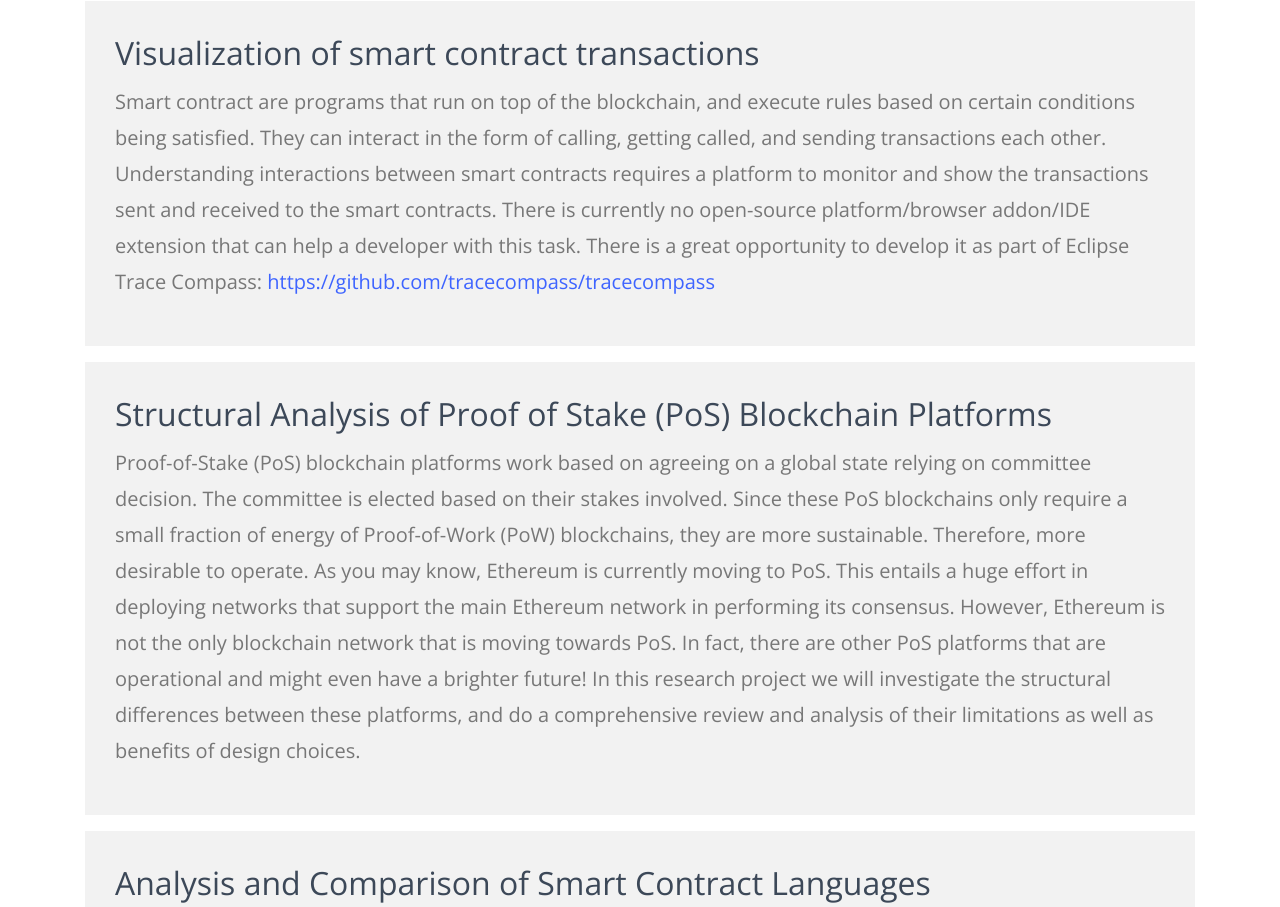
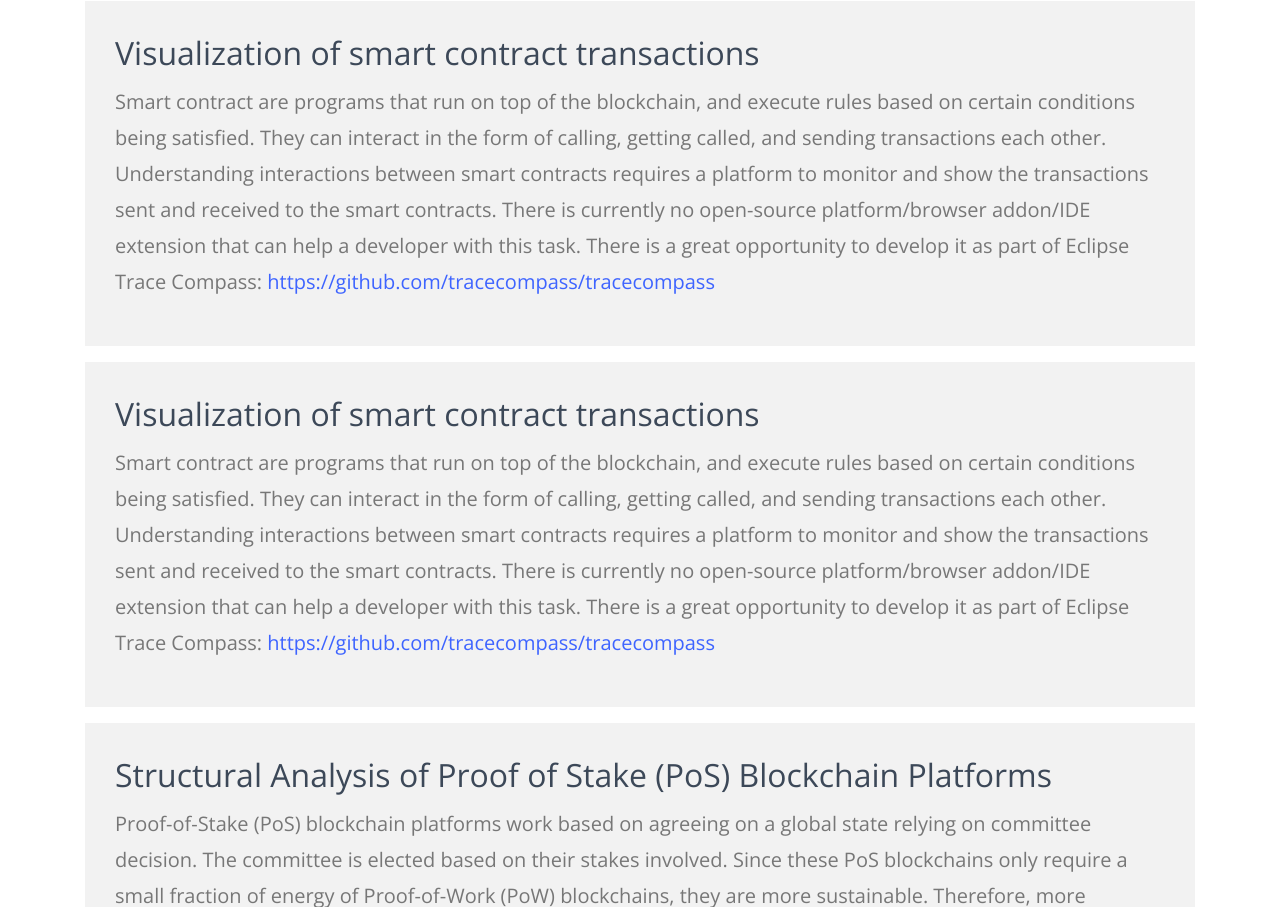
Before and after one commit to mojtaba-eshghie/kthms, a plain HTML site: page index.html in a window 1280 px wide. Shown: the part 336-1243 px from the top of the page. Drawn offline with nearby package versions, Linux system fonts and the light colour scheme; files whose address does not match are found by name.

Commit message:
Update index.html

```diff
--- a/index.html
+++ b/index.html
@@ -111,6 +111,40 @@
 			</div>
 
 			</div>
+
+
+
+
+
+
+			  <div class="blockquote">
+
+			<div class="row">
+				<div class="col-md-12 heading-title">
+					<h2>
+						Visualization of smart contract transactions
+					</h2>
+		  		</div>
+			</div>
+			<div class="row">
+				<div class="col-md-12 heading-title">
+					<p>
+						Smart contract are programs that run on top of the blockchain, and execute rules based on certain conditions being satisfied. They can interact in the form of calling, getting called, and sending transactions each other. Understanding interactions between smart contracts requires a platform to monitor and show the transactions sent and received to the smart contracts. There is currently no open-source platform/browser addon/IDE extension that can help a developer with this task. There is a great opportunity to develop it as part of Eclipse Trace Compass:
+						<a href="https://github.com/tracecompass/tracecompass">https://github.com/tracecompass/tracecompass</a>
+
+					</p>
+		  		</div>
+			</div>
+
+			</div>
+
+
+
+
+
+
+
+
 
 
 			<div class="blockquote">
```
